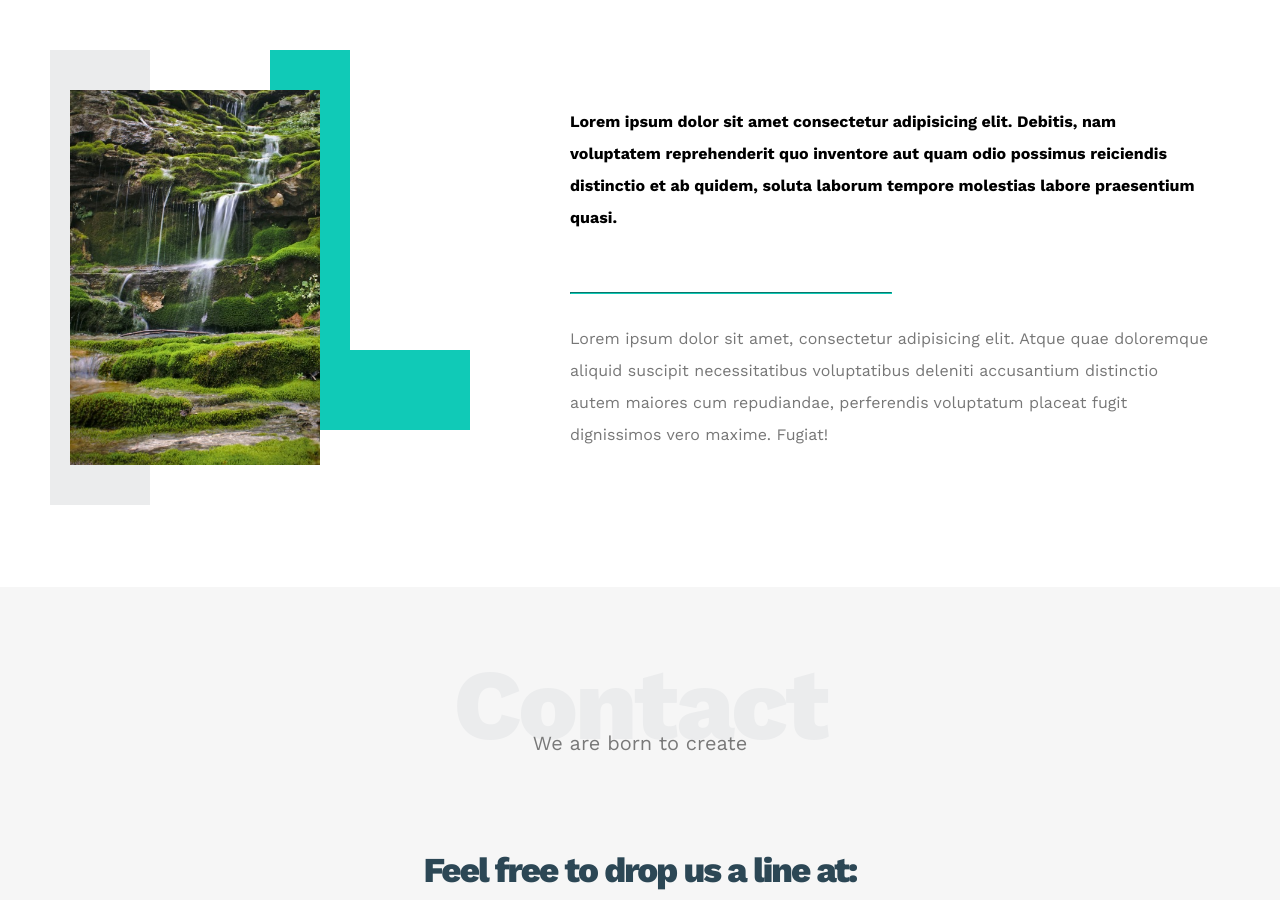
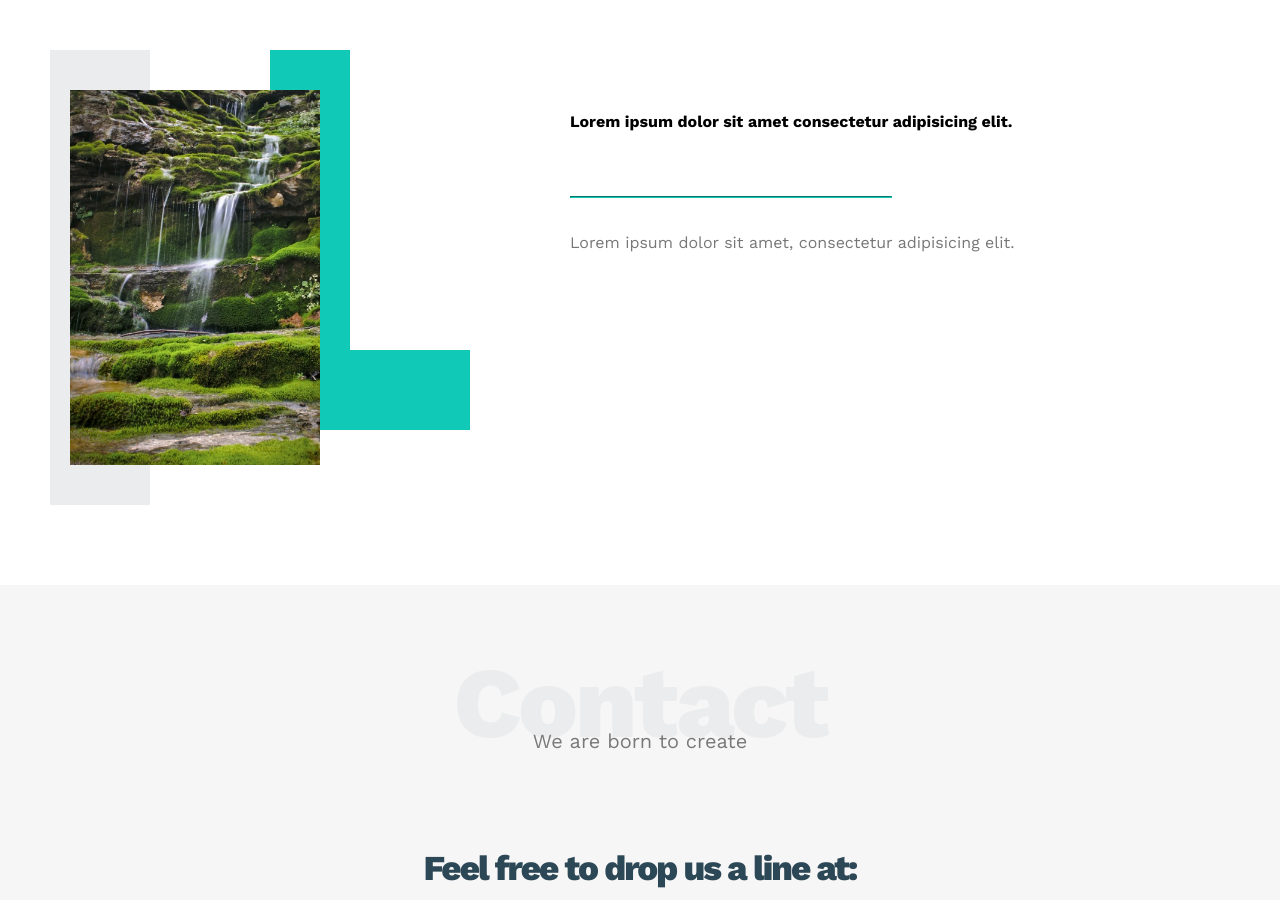
Before and after one commit to Ahmed1Abdelrazik/Html-Template-1, a plain HTML site: page index.html in a window 1280 px wide. Shown: the part 3323-4223 px from the top of the page. Drawn offline with nearby package versions, Linux system fonts and the light colour scheme.

Commit message:
some changes added

```diff
--- a/index.html
+++ b/index.html
@@ -192,14 +192,12 @@
                     <img src="img/nature.jpg" alt="">
                 </div>
                 <div class="text">
-                    <p>Lorem ipsum dolor sit amet consectetur adipisicing elit.
-                    Debitis, nam voluptatem reprehenderit quo inventore aut quam odio possimus reiciendis distinctio et ab quidem,
-                    soluta laborum tempore molestias labore praesentium quasi.</p>
+                    <p>
+                        Lorem ipsum dolor sit amet consectetur adipisicing elit.
+                    </p>
                     <hr>
                     <p>
                         Lorem ipsum dolor sit amet, consectetur adipisicing elit.
-                        Atque quae doloremque aliquid suscipit necessitatibus voluptatibus deleniti accusantium distinctio autem maiores cum repudiandae,
-                        perferendis voluptatum placeat fugit dignissimos vero maxime. Fugiat!
                     </p>
                 </div>
 
```
